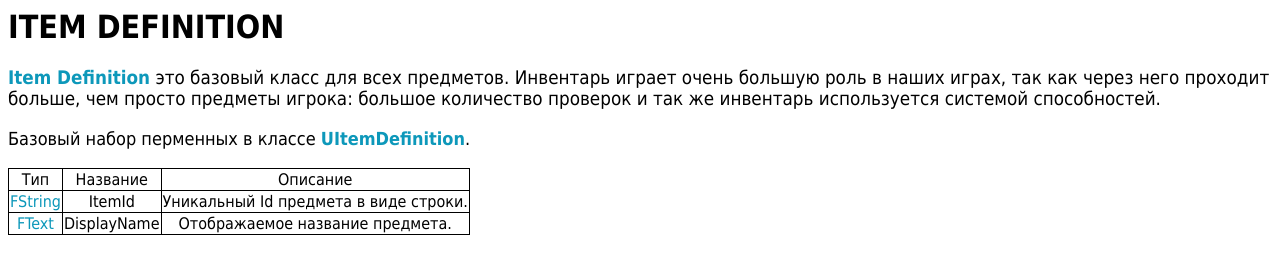
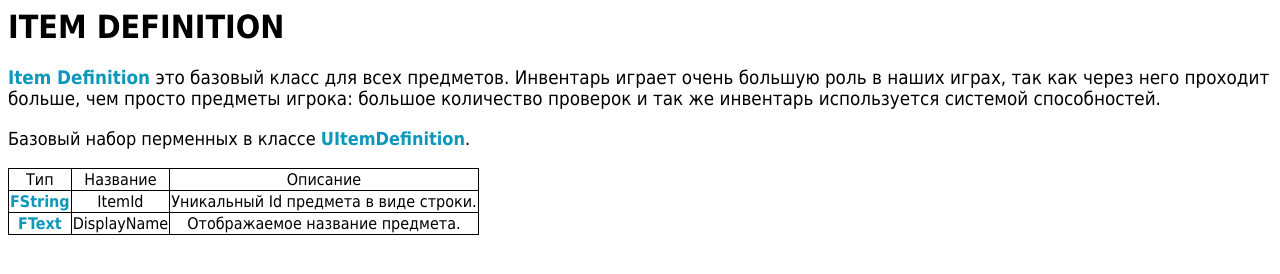
Before and after one commit to title-coming-soon/docs, a plain HTML site: page ItemDefinition/index.html in a window 1280 px wide. Drawn offline with Linux system fonts and the light colour scheme.

Commit message:
Update index.html

```diff
--- a/ItemDefinition/index.html
+++ b/ItemDefinition/index.html
@@ -26,8 +26,8 @@
 
 	<table>
 		<tr><th>Тип</th><th>Название</th><th>Описание</th></tr>
-		<tr><th style="color:0d98ba;"> FString </th><th> ItemId </th><th> Уникальный Id предмета в виде строки. </th></tr>
-		<tr><th style="color:0d98ba;"> FText </th><th> DisplayName </th><th> Отображаемое название предмета. </th></tr>
+		<tr><th style="color:0d98ba; font-weight: 600"> FString </th><th> ItemId </th><th> Уникальный Id предмета в виде строки. </th></tr>
+		<tr><th style="color:0d98ba; font-weight: 600"> FText </th><th> DisplayName </th><th> Отображаемое название предмета. </th></tr>
 	</table>
 
 </body>
```
